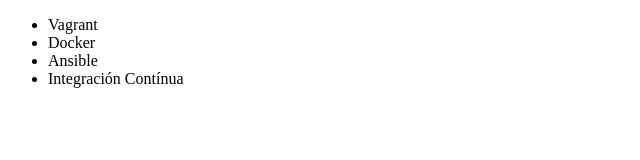
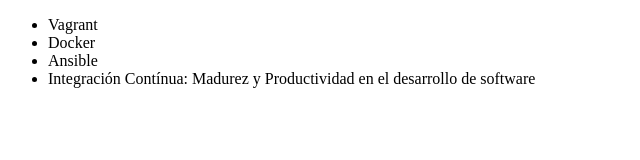
Before and after one commit to Keirayher10/alura, a plain HTML site: page index.html in a window 1280 px wide. Shown: the whole page, without its empty margins (0-640 px from the left). Drawn offline with Linux system fonts and the light colour scheme.

Commit message:
Renombrando curso de Integración Contínua

```diff
--- a/index.html
+++ b/index.html
@@ -11,7 +11,7 @@
         <li>Vagrant</li>
         <li>Docker</li>
         <li>Ansible</li>
-        <li>Integración Contínua</li>
+        <li>Integración Contínua: Madurez y Productividad en el desarrollo de software</li>
     </ul>
 </body>
 </html>
```
